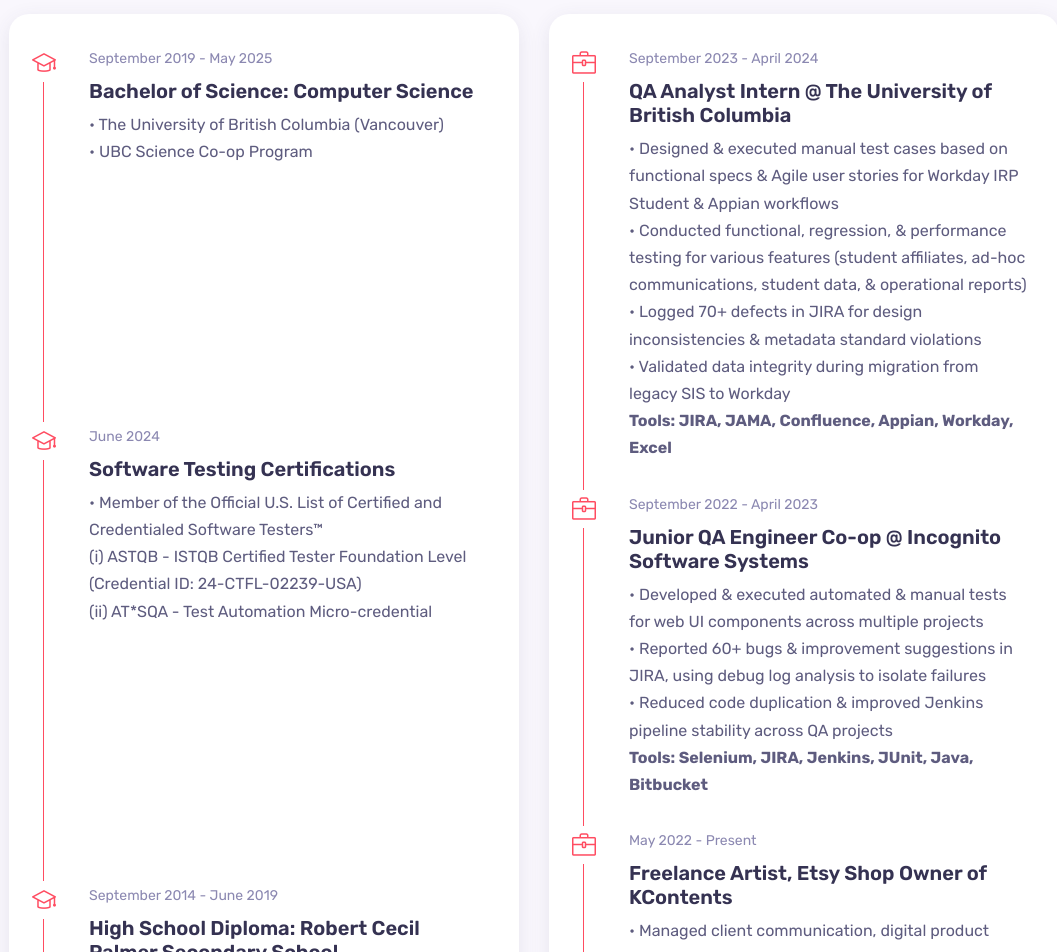
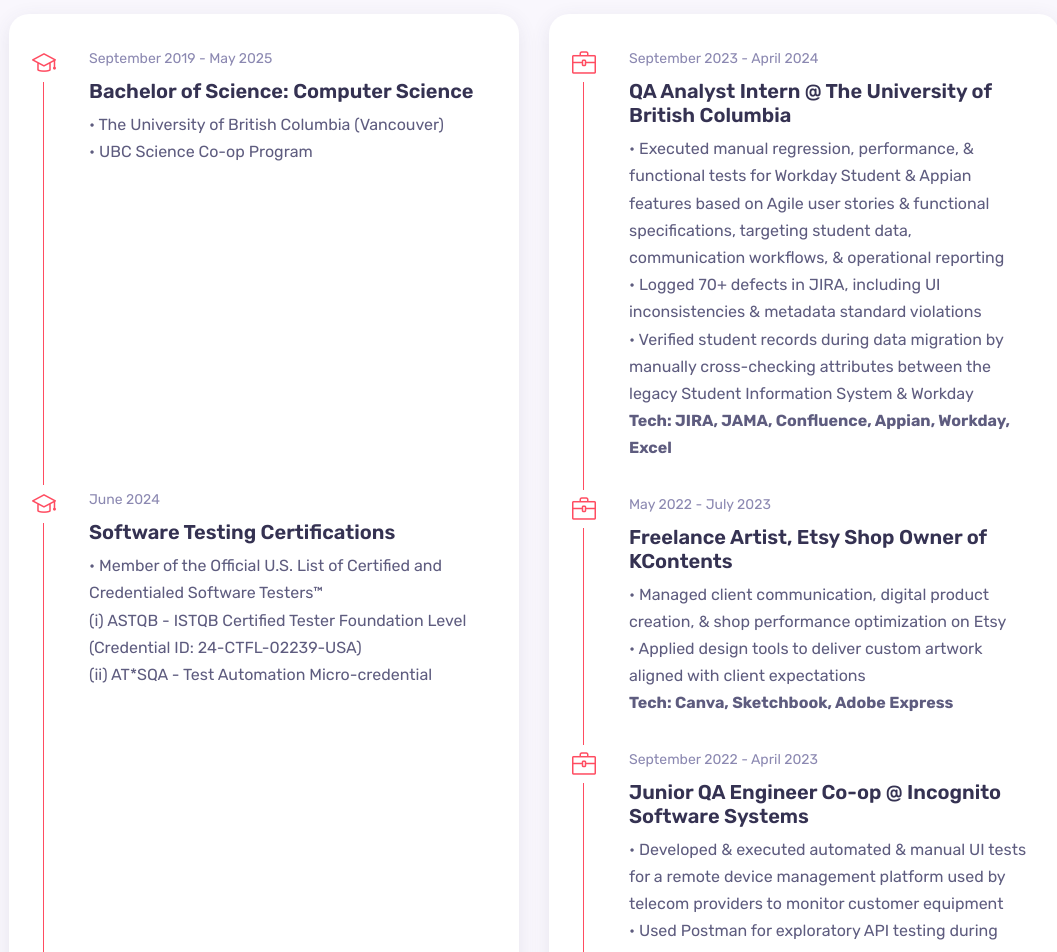
Before and after one commit to KikkiC/portfolio-website, a React (Create React App) app: page / in a window 1280 px wide. Shown: the part 2200-3152 px from the top of the page, without its empty margins (161-1218 px from the left). Built offline with nearby package versions, Linux system fonts and the light colour scheme.

Commit message:
Updated work experience and travel year

```diff
--- a/package.json
+++ b/package.json
@@ -39,6 +39,6 @@
     ]
   },
   "devDependencies": {
-    "gh-pages": "^6.1.1"
+    "gh-pages": "^6.3.0"
   }
 }
--- a/src/components/about/AboutBox.jsx
+++ b/src/components/about/AboutBox.jsx
@@ -2,7 +2,7 @@
 
 export const AboutBox = () => {
   var currYear = new Date().getFullYear();
-  var travelGap = currYear - 2019;
+  var travelGap = currYear - 2025;
 
   return (
     <div className="about__boxes grid">
--- a/src/components/resume/Data.jsx
+++ b/src/components/resume/Data.jsx
@@ -35,32 +35,33 @@
         icon: "icon-briefcase",
         year: "September 2023 - April 2024",
         title: "QA Analyst Intern @ The University of British Columbia",
-        desc: "• Designed & executed manual test cases based on functional specs & Agile user stories for Workday IRP Student & Appian workflows\n" +
-        "• Conducted functional, regression, & performance testing for various features (student affiliates, ad-hoc communications, student data, & operational reports)\n" +
-        "• Logged 70+ defects in JIRA for design inconsistencies & metadata standard violations\n" +
-        "• Validated data integrity during migration from legacy SIS to Workday",
-        skill: "Tools: JIRA, JAMA, Confluence, Appian, Workday, Excel"
+        desc: "• Executed manual regression, performance, & functional tests for Workday Student & Appian features based on Agile user stories & functional specifications, targeting student data, communication workflows, & operational reporting\n" +
+        "• Logged 70+ defects in JIRA, including UI inconsistencies & metadata standard violations\n" +
+        "• Verified student records during data migration by manually cross-checking attributes between the legacy Student Information System & Workday",
+        skill: "Tech: JIRA, JAMA, Confluence, Appian, Workday, Excel"
     },
     {
         id: 5,
         category: "experience",
         icon: "icon-briefcase",
-        year: "September 2022 - April 2023",
-        title: "Junior QA Engineer Co-op @ Incognito Software Systems",
-        desc: "• Developed & executed automated & manual tests for web UI components across multiple projects\n" +
-        "• Reported 60+ bugs & improvement suggestions in JIRA, using debug log analysis to isolate failures\n" +
-        "• Reduced code duplication & improved Jenkins pipeline stability across QA projects",
-        skill: "Tools: Selenium, JIRA, Jenkins, JUnit, Java, Bitbucket"
+        year: "May 2022 - July 2023",
+        title: "Freelance Artist, Etsy Shop Owner of KContents",
+        desc: "• Managed client communication, digital product creation, & shop performance optimization on Etsy\n" +
+        "• Applied design tools to deliver custom artwork aligned with client expectations",
+        skill: "Tech: Canva, Sketchbook, Adobe Express"
     },
     {
         id: 6,
         category: "experience",
         icon: "icon-briefcase",
-        year: "May 2022 - Present",
-        title: "Freelance Artist, Etsy Shop Owner of KContents",
-        desc: "• Managed client communication, digital product creation, & shop performance optimization on Etsy\n" +
-        "• Applied design tools to deliver custom artwork aligned with client expectations",
-        skill: "Tools: Canva, Sketchbook, Adobe Express"
+        year: "September 2022 - April 2023",
+        title: "Junior QA Engineer Co-op @ Incognito Software Systems",
+        desc: "• Developed & executed automated & manual UI tests for a remote device management platform used by telecom providers to monitor customer equipment\n" +
+        "• Used Postman for exploratory API testing during backend bug investigations in automation\n" +
+        "• Reported 60+ bugs & usability issues in JIRA, using debug log analysis to isolate root causes\n" +
+        "• Refactored test scripts by centralizing repeated logic into reusable modules & using published JAR artifacts to improve CI/CD stability & reduce maintenance overhead\n" +
+        "• Wrote Ansible roles and playbooks to automate service package installations and updates",
+        skill: "Tech: Selenium, JIRA, Jenkins, JUnit, Java, Bitbucket, Postman"
     },
     {
         id: 7,
```
Also changed, not shown: 1 other file (tests, documents, lock files or other folders).
